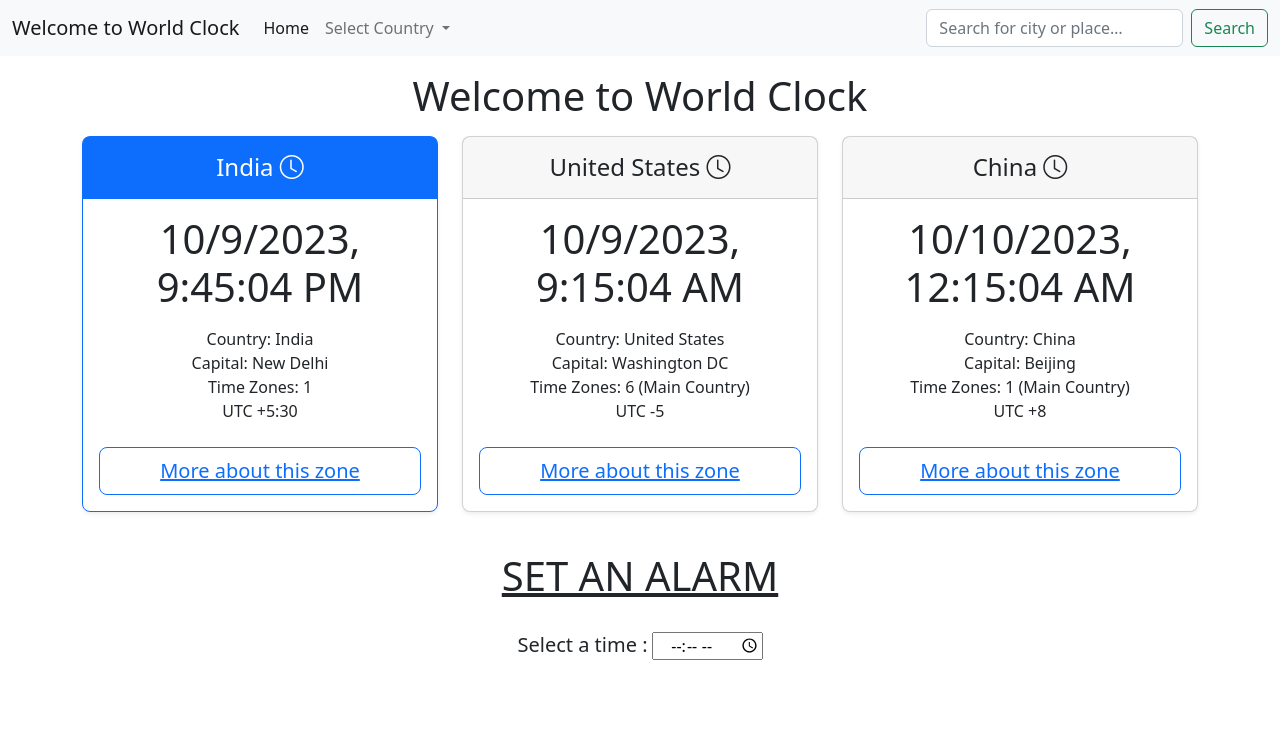
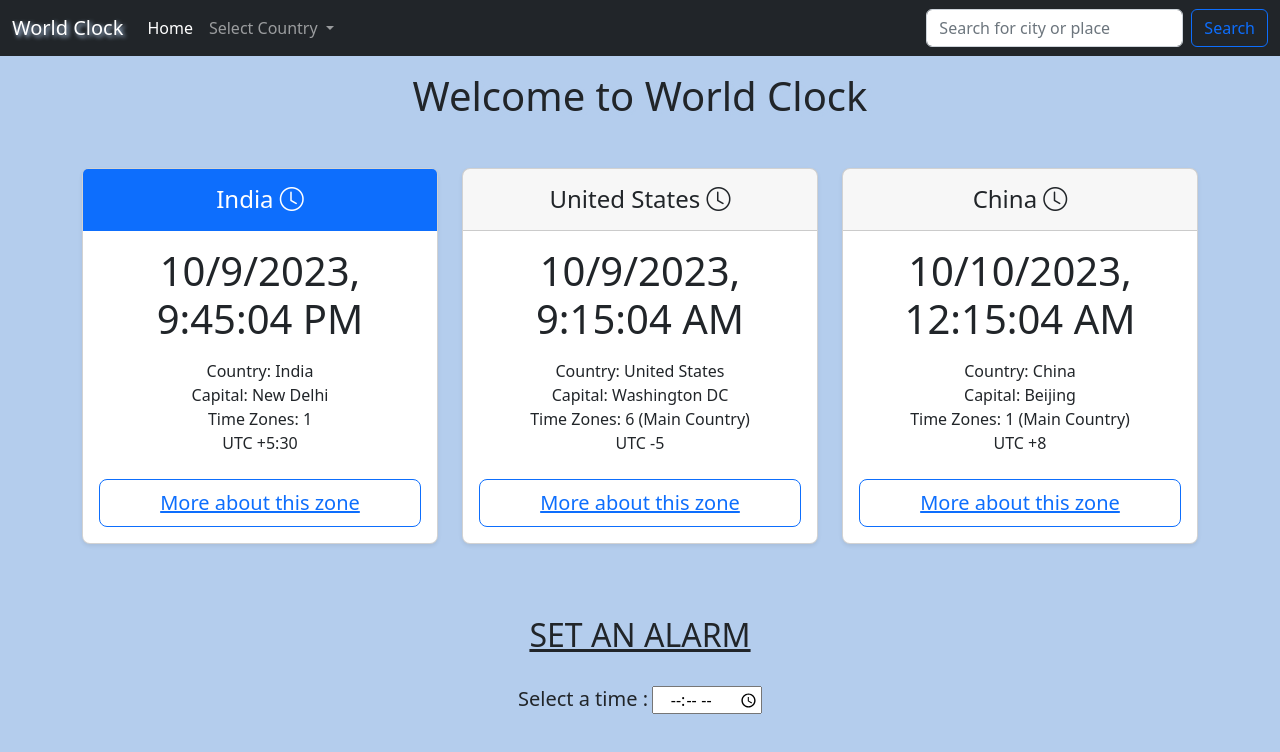
Before and after one commit to CodeNest-Studio/Web-Dev-Projects, a plain HTML site: page Alarm Clock/index.html in a window 1280 px wide. Drawn offline with nearby package versions, Linux system fonts and the light colour scheme.

Commit message:
Refactored Code/Also added style.css

```diff
--- a/Alarm Clock/index.html
+++ b/Alarm Clock/index.html
@@ -1,19 +1,23 @@
 <!doctype html>
 <html lang="en">
+
 <head>
   <meta charset="utf-8">
   <meta name="viewport" content="width=device-width, initial-scale=1">
   <title>World Clock</title>
+  <link rel="stylesheet" href="style.css">
   <link rel="stylesheet" href="https://cdn.jsdelivr.net/npm/bootstrap-icons@1.10.2/font/bootstrap-icons.css">
-    <link href="https://cdn.jsdelivr.net/npm/bootstrap@5.2.3/dist/css/bootstrap.min.css" rel="stylesheet" integrity="sha384-rbsA2VBKQhggwzxH7pPCaAqO46MgnOM80zW1RWuH61DGLwZJEdK2Kadq2F9CUG65" crossorigin="anonymous">
+  <link href="https://cdn.jsdelivr.net/npm/bootstrap@5.2.3/dist/css/bootstrap.min.css" rel="stylesheet"
+    integrity="sha384-rbsA2VBKQhggwzxH7pPCaAqO46MgnOM80zW1RWuH61DGLwZJEdK2Kadq2F9CUG65" crossorigin="anonymous">
 </head>
 
-  <body>
+<body class="bgcolor">
 
-    <nav class="navbar navbar-expand-lg bg-light">
+  <nav class="navbar navbar-expand-lg bg-dark navbar-dark">
     <div class="container-fluid">
-          <a class="navbar-brand" href="#welcome">Welcome to World Clock</a>
-          <button class="navbar-toggler" type="button" data-bs-toggle="collapse" data-bs-target="#navbarSupportedContent" aria-controls="navbarSupportedContent" aria-expanded="false" aria-label="Toggle navigation">
+      <a class="navbar-brand" href="#welcome" id="welcome">World Clock</a>
+      <button class="navbar-toggler" type="button" data-bs-toggle="collapse" data-bs-target="#navbarSupportedContent"
+        aria-controls="navbarSupportedContent" aria-expanded="false" aria-label="Toggle navigation">
         <span class="navbar-toggler-icon"></span>
       </button>
       <div class="collapse navbar-collapse" id="navbarSupportedContent">
@@ -29,14 +33,17 @@
               <li><a class="dropdown-item" href="#india">India</a></li>
               <li><a class="dropdown-item" href="#usa">U.S.A</a></li>
               <li><a class="dropdown-item" href="#china">China</a></li>
-                  <li><hr class="dropdown-divider"></li>
+              <li>
+                <hr class="dropdown-divider">
+              </li>
               <li><a class="dropdown-item" href="#alarm">Make an alarm</a></li>
             </ul>
           </li>
         </ul>
         <form class="d-flex" action="https://www.timeanddate.com/time/zone/?query=Search" method="get" target="_blank">
-              <input class="form-control me-2" for="query" name="query" type="search" placeholder="Search for city or place…" aria-label="Search">
-              <button class="btn btn-outline-success" type="submit" value="Search">Search</button>
+          <input class="form-control me-2" for="query" name="query" type="search" placeholder="Search for city or place"
+            aria-label="Search">
+          <button class="btn btn-outline-primary" type="submit" value="Search">Search</button>
         </form>
       </div>
     </div>
@@ -44,22 +51,23 @@
 
   <div class="container my-3">
     <h1 class="text-center" id="welcome">Welcome to World Clock</h1>
-        <main class="my-3">
+    <main class="my-5">
       <div class="row row-cols-1 row-cols-md-3 mb-3 text-center">
         <div class="col">
-                <div class="card mb-4 rounded-3 shadow-sm border-primary">
+          <div class="card mb-4 rounded-3 shadow-sm">
             <div class="card-header py-3 text-bg-primary border-primary">
               <h4 class="my-0 fw-normal">India <i class="bi bi-clock"></i></h4>
             </div>
             <div class="card-body">
               <h1 class="card-title pricing-card-title" id="india"></h1>
               <ul class="list-unstyled mt-3 mb-4">
-                      <li>Country: 	India</li>
-                      <li>Capital: 	New Delhi</li>
-                      <li>Time Zones: 	1</li>
+                <li>Country: India</li>
+                <li>Capital: New Delhi</li>
+                <li>Time Zones: 1</li>
                 <li>UTC +5:30</li>
               </ul>
-                    <button type="button" class="w-100 btn btn-lg btn-outline-primary"><a href="https://www.timeanddate.com/time/zone/india">More about this zone</a></button>
+              <button type="button" class="w-100 btn btn-lg btn-outline-primary"><a
+                  href="https://www.timeanddate.com/time/zone/india">More about this zone</a></button>
             </div>
           </div>
         </div>
@@ -71,12 +79,13 @@
             <div class="card-body">
               <h1 class="card-title pricing-card-title" id="usa"></h1>
               <ul class="list-unstyled mt-3 mb-4">
-                      <li>Country: 	United States</li>
-                      <li>Capital: 	Washington DC</li>
-                      <li>Time Zones: 	6 (Main Country)</li>
-                      <li>UTC -5	</li>
+                <li>Country: United States</li>
+                <li>Capital: Washington DC</li>
+                <li>Time Zones: 6 (Main Country)</li>
+                <li>UTC -5 </li>
               </ul>
-                    <button type="button" class="w-100 btn btn-lg btn-outline-primary"><a href="https://www.timeanddate.com/time/zone/usa">More about this zone</a></button>
+              <button type="button" class="w-100 btn btn-lg btn-outline-primary"><a
+                  href="https://www.timeanddate.com/time/zone/usa">More about this zone</a></button>
             </div>
           </div>
         </div>
@@ -88,30 +97,35 @@
             <div class="card-body">
               <h1 class="card-title pricing-card-title" id="china"></h1>
               <ul class="list-unstyled mt-3 mb-4">
-                      <li>Country: 	China</li>
-                      <li>Capital: 	Beijing</li>
-                      <li>Time Zones: 	1 (Main Country)</li>
+                <li>Country: China</li>
+                <li>Capital: Beijing</li>
+                <li>Time Zones: 1 (Main Country)</li>
                 <li>UTC +8</li>
               </ul>
-                    <button type="button" class="w-100 btn btn-lg btn-outline-primary"><a href="https://www.timeanddate.com/time/zone/china">More about this zone</a></button>
+              <button type="button" class="w-100 btn btn-lg btn-outline-primary"><a
+                  href="https://www.timeanddate.com/time/zone/china">More about this zone</a></button>
             </div>
           </div>
         </div>
       </div>
 
     </main>
-<H1 class="text-center" id="alarm"><u>SET AN ALARM</u></H1>
+    <h2 class="text-center" id="alarm"><u>SET AN ALARM</u></h2>
     <br>
     <center>
-          <label for="appt" style="font:verdana;"><h5>Select a time :</h5></label>
+      <label for="appt" style="font:verdana;">
+        <h5>Select a time :</h5>
+      </label>
       <input type="time" id="alarm" name="alarm" style="text-align: center;">
     </center>
   </div>
-    <script src="https://cdn.jsdelivr.net/npm/bootstrap@5.2.3/dist/js/bootstrap.bundle.min.js" integrity="sha384-kenU1KFdBIe4zVF0s0G1M5b4hcpxyD9F7jL+jjXkk+Q2h455rYXK/7HAuoJl+0I4" crossorigin="anonymous"></script>
+  <script src="https://cdn.jsdelivr.net/npm/bootstrap@5.2.3/dist/js/bootstrap.bundle.min.js"
+    integrity="sha384-kenU1KFdBIe4zVF0s0G1M5b4hcpxyD9F7jL+jjXkk+Q2h455rYXK/7HAuoJl+0I4"
+    crossorigin="anonymous"></script>
 
   <script>
-      const updateTime = ()=>{
-        let d= new Date()
+    const updateTime = () => {
+      let d = new Date()
       usa.innerHTML = d.toLocaleString('en-US', {
         timeZone: 'America/Los_Angeles',
       })
@@ -124,19 +138,20 @@
 
       let alarmhour = alarm.value.split(":")[0]
       let alarmmin = alarm.value.split(":")[1]
-  console.log(d.getHours(),alarmhour)
-  console.log(d.getMinutes(),alarmmin)
+      console.log(d.getHours(), alarmhour)
+      console.log(d.getMinutes(), alarmmin)
 
-  if(d.getHours()==alarmhour && d.getMinutes()==alarmmin){
+      if (d.getHours() == alarmhour && d.getMinutes() == alarmmin) {
         console.log("Alarm is ringing")
         let audiourl = "https://www.soundhelix.com/examples/mp3/SoundHelix-Song-17.mp3"
         var audio = new Audio(audiourl);
         audio.play();
       }
     }
-setInterval(updateTime,1000)
+    setInterval(updateTime, 1000)
 
-  <!-- Initialize a Date with Time Zone using JavaScript - https://bobbyhadz.com/blog/javascript-initialize-date-with-timezone -->
+    // <!-- Initialize a Date with Time Zone using JavaScript - https://bobbyhadz.com/blog/javascript-initialize-date-with-timezone -->
   </script>
 </body>
+
 </html>
--- /dev/null
+++ b/Alarm Clock/style.css
@@ -0,0 +1,12 @@
+*{
+    padding: 0;
+    margin: 0;
+}
+
+#welcome{
+    text-shadow: 2px 2px 4px #b4cded;
+}
+
+.bgcolor{
+    background-color: #b4cded;
+}
```
Lines whose indentation alone changed are shown as unchanged.
